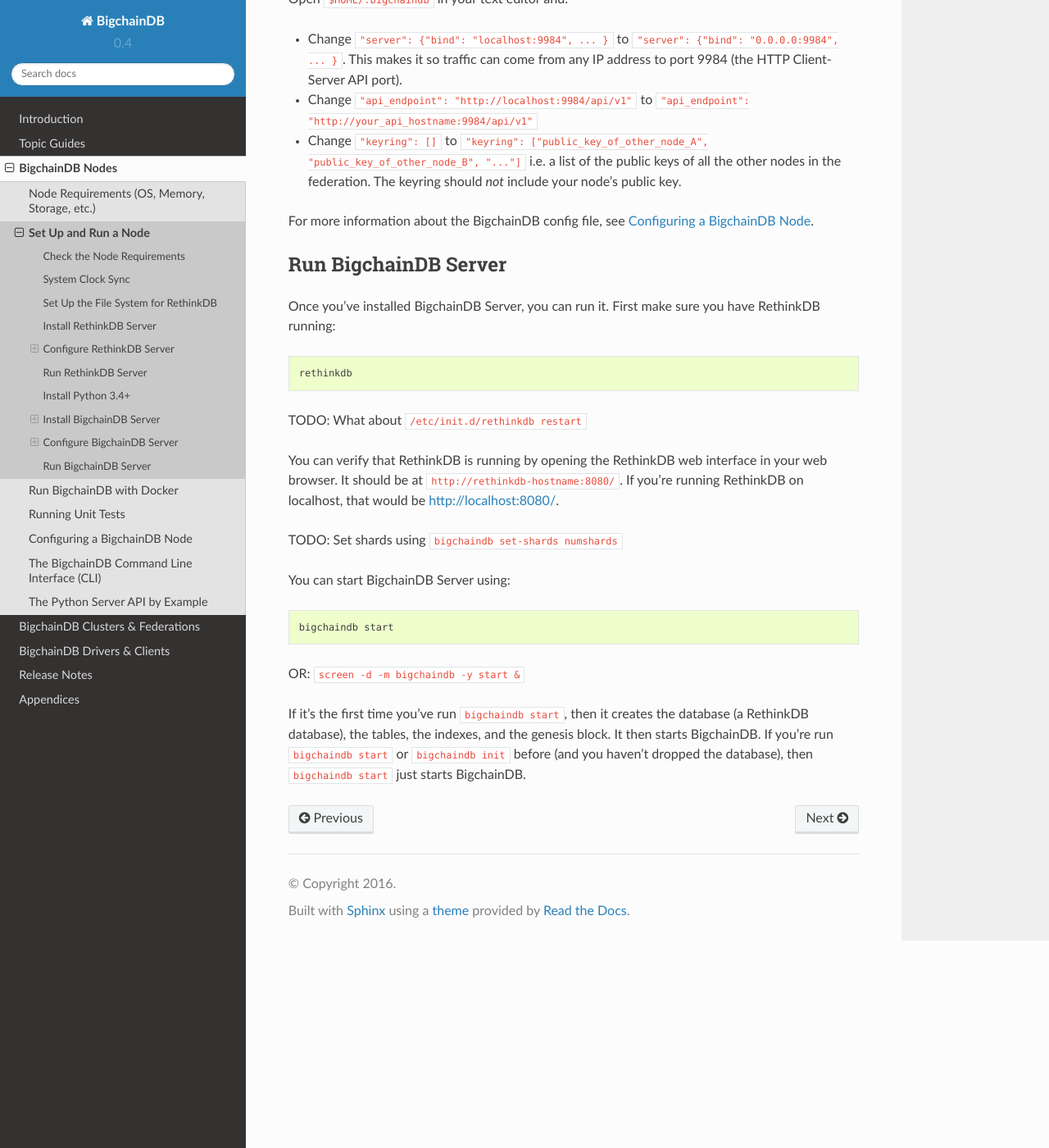
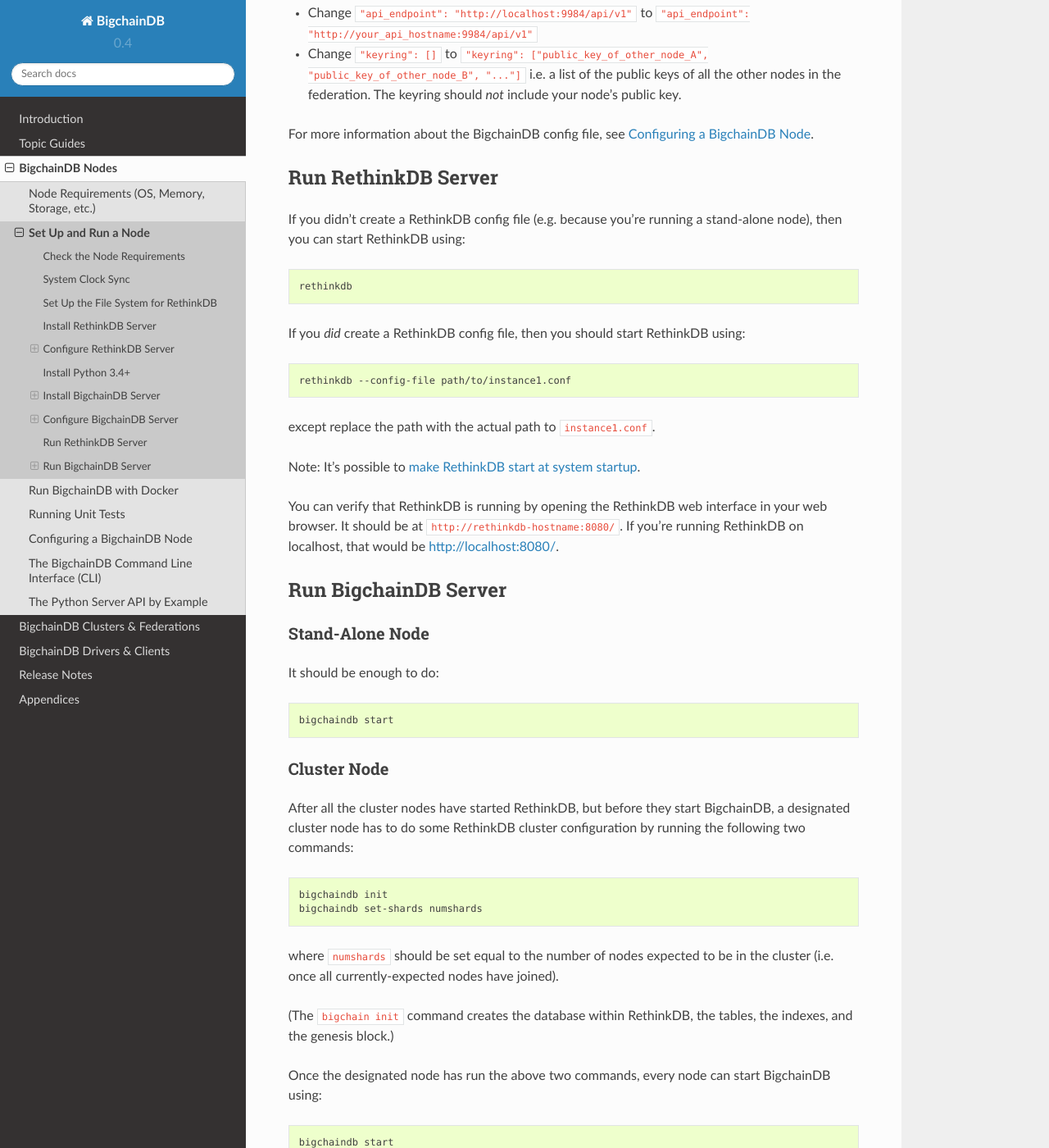
Before and after one commit to bigchaindb/bigchaindb, a Sphinx documentation site: the page built from docs/source/nodes/setup-run-node.md, in a window 1280 px wide and 1400 px high, scrolled down 4857 px. Shown: the whole window at 82% size. Built offline with Sphinx 7.4.7 and the Read the Docs theme 2.0.0, drawn with Linux system fonts in a browser that asks for light colours; some of the changed text lies outside the part shown.

Commit message:
Docs: clarify steps to run RethinkDB & BigchainDB for clusters

````diff
--- a/docs/source/nodes/setup-run-node.md
+++ b/docs/source/nodes/setup-run-node.md
@@ -59,7 +59,7 @@
 
 ### Cluster Node
 
-Create a RethinkDB configuration file (text file) named `instance1.conf` in the `/etc/rethinkdb/instances.d/` directory with the following contents (explained below):
+Create a RethinkDB configuration file (text file) named `instance1.conf` with the following contents (explained below):
 ```text
 directory=/data
 bind=all
@@ -76,14 +76,9 @@
 * `direct-io` tells RethinkDB to use direct I/O (explained earlier).
 * `join=hostname:29015` lines: A cluster node needs to find out the hostnames of all the other nodes somehow. You _could_ designate one node to be the one that every other node asks, and put that node's hostname in the config file, but that wouldn't be very decentralized. Instead, we include _every_ node in the list of nodes-to-ask.
 
-If you're curious about the RethinkDB config file, there's [a RethinkDB documentation page about it](https://www.rethinkdb.com/docs/config-file/).
+If you're curious about the RethinkDB config file, there's [a RethinkDB documentation page about it](https://www.rethinkdb.com/docs/config-file/). The [explanations of the RethinkDB command-line options](https://rethinkdb.com/docs/cli-options/) are another useful reference.
 
 TODO: Explain how to configure the RethinkDB cluster to be more secure.
-
-
-## Run RethinkDB Server
-
-You can run RethinkDB by opening a Terminal and entering `rethinkdb`. You could do that now or wait until just before you start BigchainDB.
 
 
 ## Install Python 3.4+
@@ -177,25 +172,47 @@
 For more information about the BigchainDB config file, see [Configuring a BigchainDB Node](configuration.html).
 
 
-## Run BigchainDB Server
+## Run RethinkDB Server
 
-Once you've installed BigchainDB Server, you can run it. First make sure you have RethinkDB running:
+If you didn't create a RethinkDB config file (e.g. because you're running a stand-alone node), then you can start RethinkDB using:
 ```text
 rethinkdb
 ```
 
-TODO: What about `/etc/init.d/rethinkdb restart`
+If you _did_ create a RethinkDB config file, then you should start RethinkDB using:
+```text
+rethinkdb --config-file path/to/instance1.conf
+```
+
+except replace the path with the actual path to `instance1.conf`.
+
+Note: It's possible to [make RethinkDB start at system startup](https://www.rethinkdb.com/docs/start-on-startup/).
 
 You can verify that RethinkDB is running by opening the RethinkDB web interface in your web browser. It should be at `http://rethinkdb-hostname:8080/`. If you're running RethinkDB on localhost, that would be [http://localhost:8080/](http://localhost:8080/).
 
-TODO: Set shards using `bigchaindb set-shards numshards`
 
-You can start BigchainDB Server using:
+## Run BigchainDB Server
+
+### Stand-Alone Node
+
+It should be enough to do:
 ```text
 bigchaindb start
 ```
 
-OR: `screen -d -m bigchaindb -y start &`
+### Cluster Node
 
+After all the cluster nodes have started RethinkDB, but before they start BigchainDB, a designated cluster node has to do some RethinkDB cluster configuration by running the following two commands:
+```text
+bigchaindb init
+bigchaindb set-shards numshards
+```
 
-If it's the first time you've run `bigchaindb start`, then it creates the database (a RethinkDB database), the tables, the indexes, and the genesis block. It then starts BigchainDB. If you're run `bigchaindb start` or `bigchaindb init` before (and you haven't dropped the database), then `bigchaindb start` just starts BigchainDB.
+where `numshards` should be set equal to the number of nodes expected to be in the cluster (i.e. once all currently-expected nodes have joined).
+
+(The `bigchain init` command creates the database within RethinkDB, the tables, the indexes, and the genesis block.)
+
+Once the designated node has run the above two commands, every node can start BigchainDB using:
+```text
+bigchaindb start
+```
````
Also changed, not shown: docs/source/clusters-feds/federation-set-up.md (+2 -0 lines).
